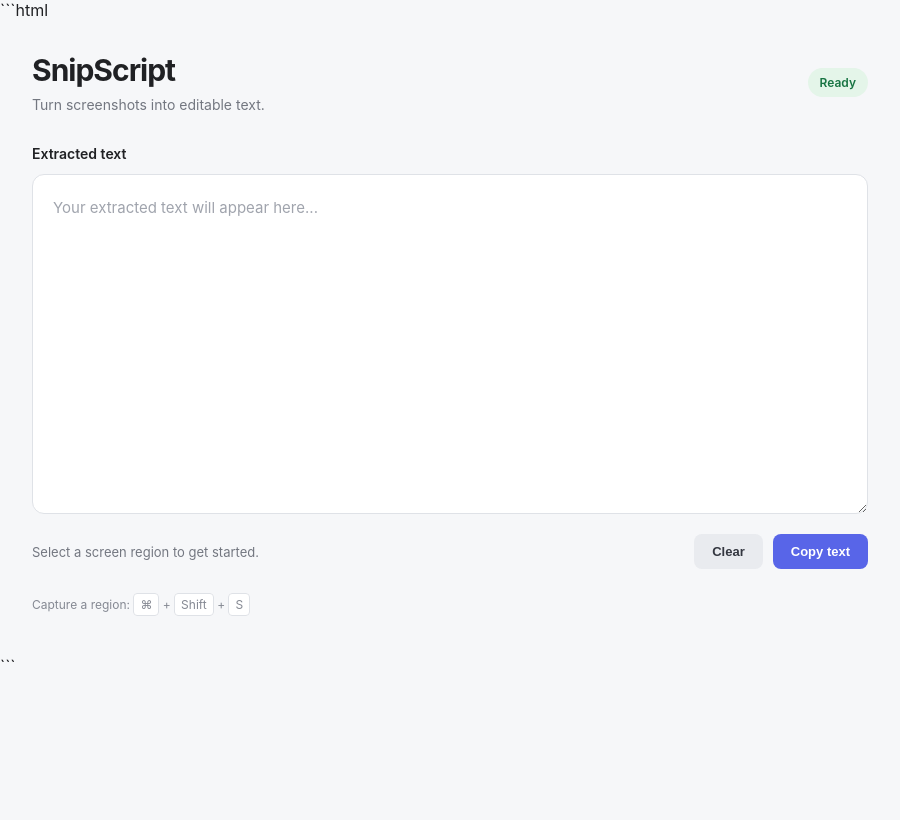
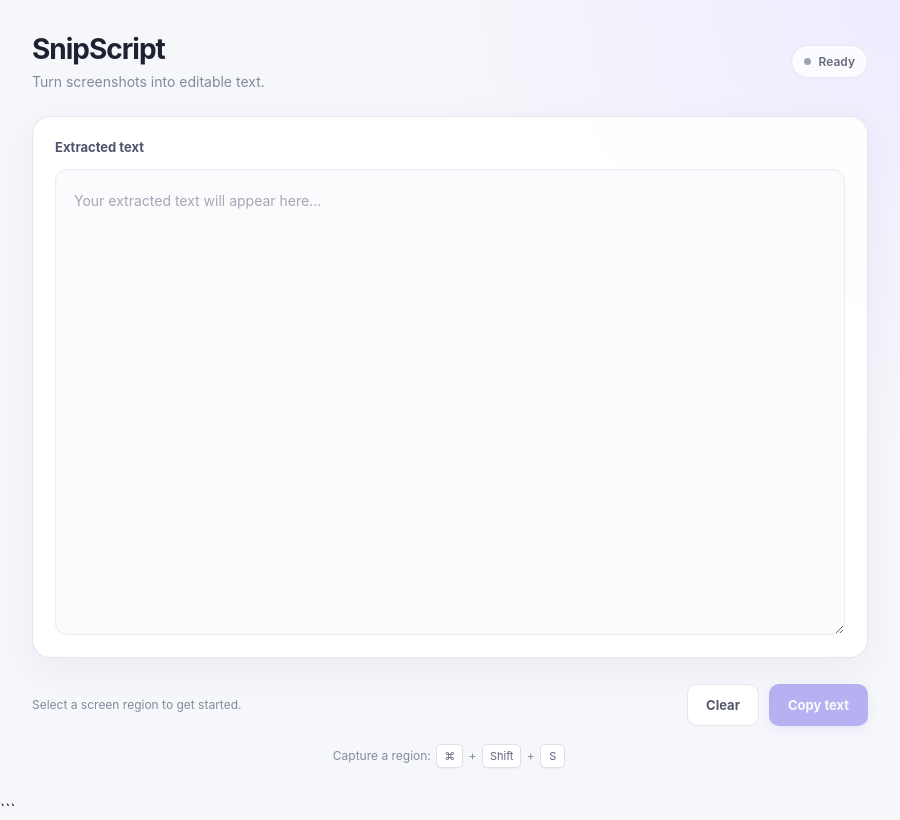
Before and after one commit to Ashish2106B/SnipScript, an Electron app: page src/renderer/index.html in a window 900 px wide. Drawn offline with Linux system fonts and the light colour scheme; no server answers.

Commit message:
final Readme

```diff
--- a/src/renderer/style.css
+++ b/src/renderer/style.css
@@ -1,3 +1,16 @@
+:root {
+    font-family: -apple-system, BlinkMacSystemFont, "Segoe UI", sans-serif;
+    color: #202033;
+    background: #f6f7fb;
+    font-synthesis: none;
+    text-rendering: optimizeLegibility;
+    -webkit-font-smoothing: antialiased;
+
+    --accent: #6c5ce7;
+    --accent-hover: #5848d6;
+    --border: #e5e7ef;
+    --muted: #85899b;
+}
 
 * {
     box-sizing: border-box;
@@ -5,89 +18,144 @@
 
 body {
     margin: 0;
-    font-family: -apple-system, BlinkMacSystemFont, "Segoe UI", sans-serif;
-    background: #f6f7f9;
-    color: #202124;
+    min-width: 480px;
+    min-height: 100vh;
+    background:
+        radial-gradient(ellipse at top right, #eeebff 0%, transparent 38%),
+        #f6f7fb;
+}
+
+button,
+textarea {
+    font: inherit;
 }
 
 .app {
-    max-width: 1000px;
+    width: min(100%, 1100px);
+    min-height: 100vh;
     margin: 0 auto;
     padding: 32px;
+    display: flex;
+    flex-direction: column;
+    gap: 26px;
 }
+
+/* Header */
 
 .header {
     display: flex;
     justify-content: space-between;
     align-items: center;
-    margin-bottom: 32px;
+    gap: 20px;
 }
 
-h1 {
+.header h1 {
     margin: 0;
-    font-size: 30px;
+    font-size: 28px;
+    font-weight: 750;
     letter-spacing: -1px;
 }
 
 .header p {
-    margin: 8px 0 0;
-    color: #737780;
+    margin: 7px 0 0;
+    color: var(--muted);
     font-size: 14px;
 }
 
 .status {
-    padding: 7px 12px;
-    border-radius: 20px;
-    background: #e4f5e9;
-    color: #187443;
+    display: inline-flex;
+    align-items: center;
+    gap: 8px;
+    padding: 8px 12px;
+    border: 1px solid var(--border);
+    border-radius: 999px;
+    background: rgba(255, 255, 255, 0.8);
+    color: #666b7c;
     font-size: 12px;
     font-weight: 600;
+    white-space: nowrap;
 }
 
+.status::before {
+    content: "";
+    width: 7px;
+    height: 7px;
+    border-radius: 50%;
+    background: #9ca3af;
+}
+
+.status.success::before {
+    background: #20b26b;
+}
+
+.status.error::before {
+    background: #e05260;
+}
+
+.status.loading::before {
+    background: var(--accent);
+    animation: pulse 1s infinite;
+}
+
+/* Editor card */
+
 .editor {
+    flex: 1;
+    min-height: 350px;
     display: flex;
     flex-direction: column;
-    gap: 12px;
+    padding: 22px;
+    border: 1px solid rgba(225, 227, 238, 0.9);
+    border-radius: 18px;
+    background: rgba(255, 255, 255, 0.92);
+    box-shadow: 0 12px 40px rgba(40, 35, 90, 0.05);
 }
 
 .editor label {
-    font-size: 14px;
-    font-weight: 600;
+    margin-bottom: 14px;
+    color: #50546a;
+    font-size: 13px;
+    font-weight: 650;
 }
 
 textarea {
+    flex: 1;
     width: 100%;
-    height: 340px;
-    padding: 20px;
+    min-height: 300px;
+    padding: 18px;
     resize: vertical;
-    border: 1px solid #dfe2e7;
+    border: 1px solid #e9eaf2;
     border-radius: 12px;
-    background: #fff;
-    color: #202124;
-    font: 15px/1.7 -apple-system, BlinkMacSystemFont, sans-serif;
     outline: none;
+    background: #fbfbfe;
+    color: #292b3d;
+    font-size: 14px;
+    line-height: 1.8;
+    transition: border-color 0.2s, box-shadow 0.2s;
+}
+
+textarea::placeholder {
+    color: #a3a6b5;
 }
 
 textarea:focus {
-    border-color: #6478ee;
-    box-shadow: 0 0 0 3px rgba(100, 120, 238, 0.12);
+    border-color: #aaa0fa;
+    box-shadow: 0 0 0 4px rgba(108, 92, 231, 0.09);
 }
 
-textarea::placeholder {
-    color: #a0a4ad;
-}
+/* Action bar */
 
 .actions {
     display: flex;
     justify-content: space-between;
     align-items: center;
-    gap: 16px;
-    margin-top: 20px;
+    gap: 18px;
 }
 
 #message {
-    color: #737780;
-    font-size: 13px;
+    color: var(--muted);
+    font-size: 12px;
+    line-height: 1.5;
 }
 
 .buttons {
@@ -96,42 +164,114 @@
 }
 
 button {
-    padding: 10px 18px;
-    border: none;
-    border-radius: 8px;
+    min-height: 42px;
+    padding: 0 18px;
+    border: 1px solid transparent;
+    border-radius: 10px;
     font-size: 13px;
-    font-weight: 600;
+    font-weight: 650;
     cursor: pointer;
+    transition:
+        background 0.2s,
+        border-color 0.2s,
+        transform 0.15s,
+        box-shadow 0.2s;
+}
+
+button:active:not(:disabled) {
+    transform: scale(0.97);
+}
+
+button:disabled {
+    opacity: 0.45;
+    cursor: not-allowed;
 }
 
 .primary {
-    background: #5865e8;
+    background: var(--accent);
     color: white;
+    box-shadow: 0 4px 12px rgba(108, 92, 231, 0.2);
 }
 
-.primary:hover {
-    background: #4552d4;
+.primary:hover:not(:disabled) {
+    background: var(--accent-hover);
+    box-shadow: 0 6px 16px rgba(108, 92, 231, 0.28);
 }
 
 .secondary {
-    background: #e9ebef;
-    color: #343740;
+    border-color: var(--border);
+    background: white;
+    color: #55596b;
 }
 
 .secondary:hover {
-    background: #dfe2e7;
+    border-color: #c9c4f7;
+    background: #f8f7ff;
 }
 
+/* Keyboard shortcut */
+
 .shortcut {
-    margin-top: 28px;
-    color: #858993;
+    margin: -8px 0 0;
+    color: var(--muted);
     font-size: 12px;
+    text-align: center;
 }
 
 kbd {
-    padding: 3px 6px;
-    border: 1px solid #dfe2e7;
-    border-radius: 4px;
+    display: inline-block;
+    min-width: 25px;
+    margin: 0 2px;
+    padding: 4px 7px;
+    border: 1px solid #dedfeb;
+    border-radius: 5px;
     background: white;
+    color: #62657a;
     font-family: inherit;
+    font-size: 11px;
+    box-shadow: 0 1px 1px rgba(0, 0, 0, 0.04);
 }
+
+/* Animation */
+
+@keyframes pulse {
+    0%, 100% {
+        opacity: 1;
+        box-shadow: 0 0 0 0 rgba(108, 92, 231, 0.25);
+    }
+
+    50% {
+        opacity: 0.55;
+        box-shadow: 0 0 0 5px rgba(108, 92, 231, 0);
+    }
+}
+
+/* Smaller windows */
+
+@media (max-width: 600px) {
+    .app {
+        padding: 20px;
+        gap: 20px;
+    }
+
+    .header h1 {
+        font-size: 24px;
+    }
+
+    .editor {
+        padding: 14px;
+    }
+
+    .actions {
+        align-items: flex-start;
+        flex-direction: column;
+    }
+
+    .buttons {
+        width: 100%;
+    }
+
+    .buttons button {
+        flex: 1;
+    }
+}
```
Also changed, not shown: package.json (+28 -6 lines), src/renderer/index.html (+1 -1 lines), 1 other file.
